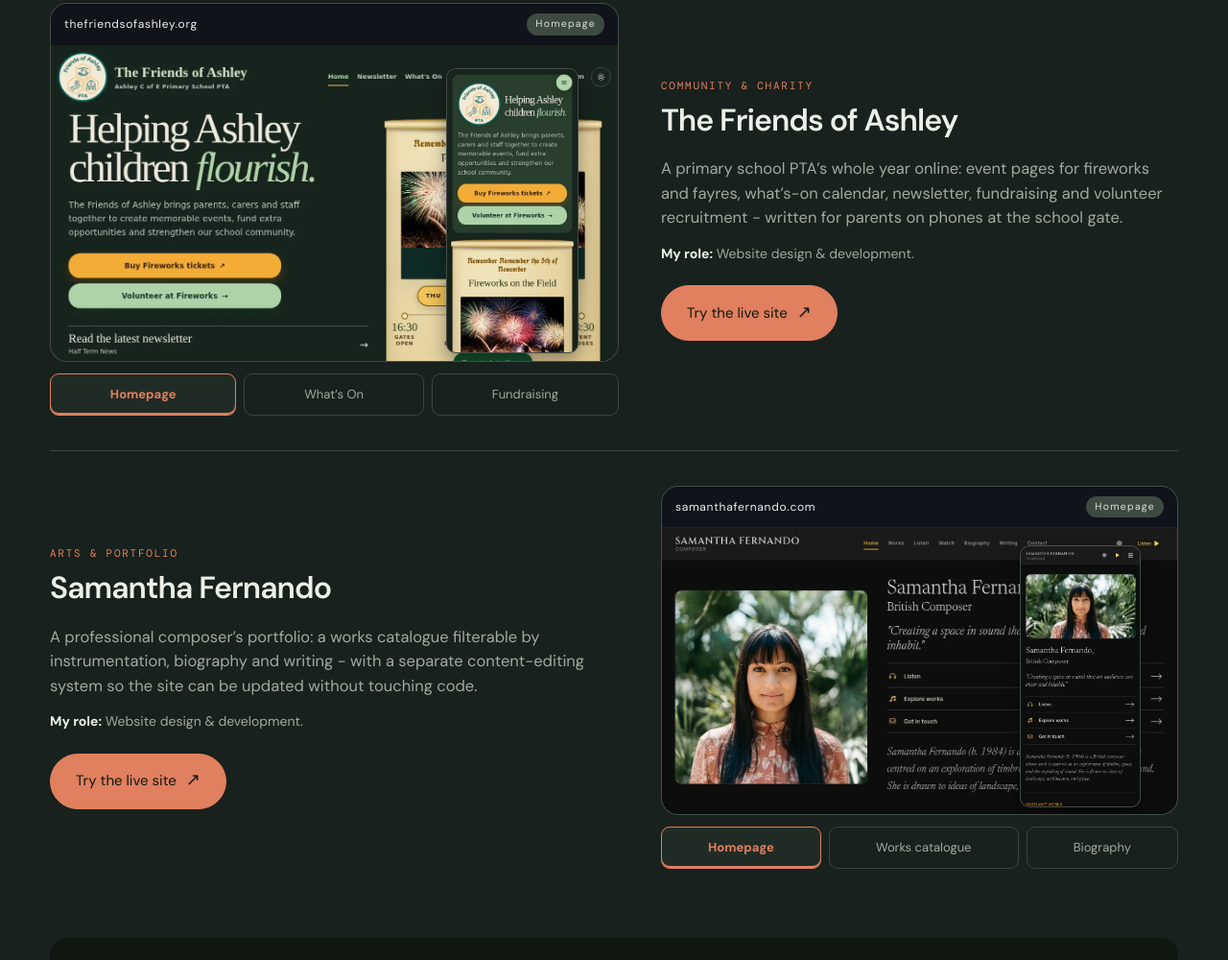
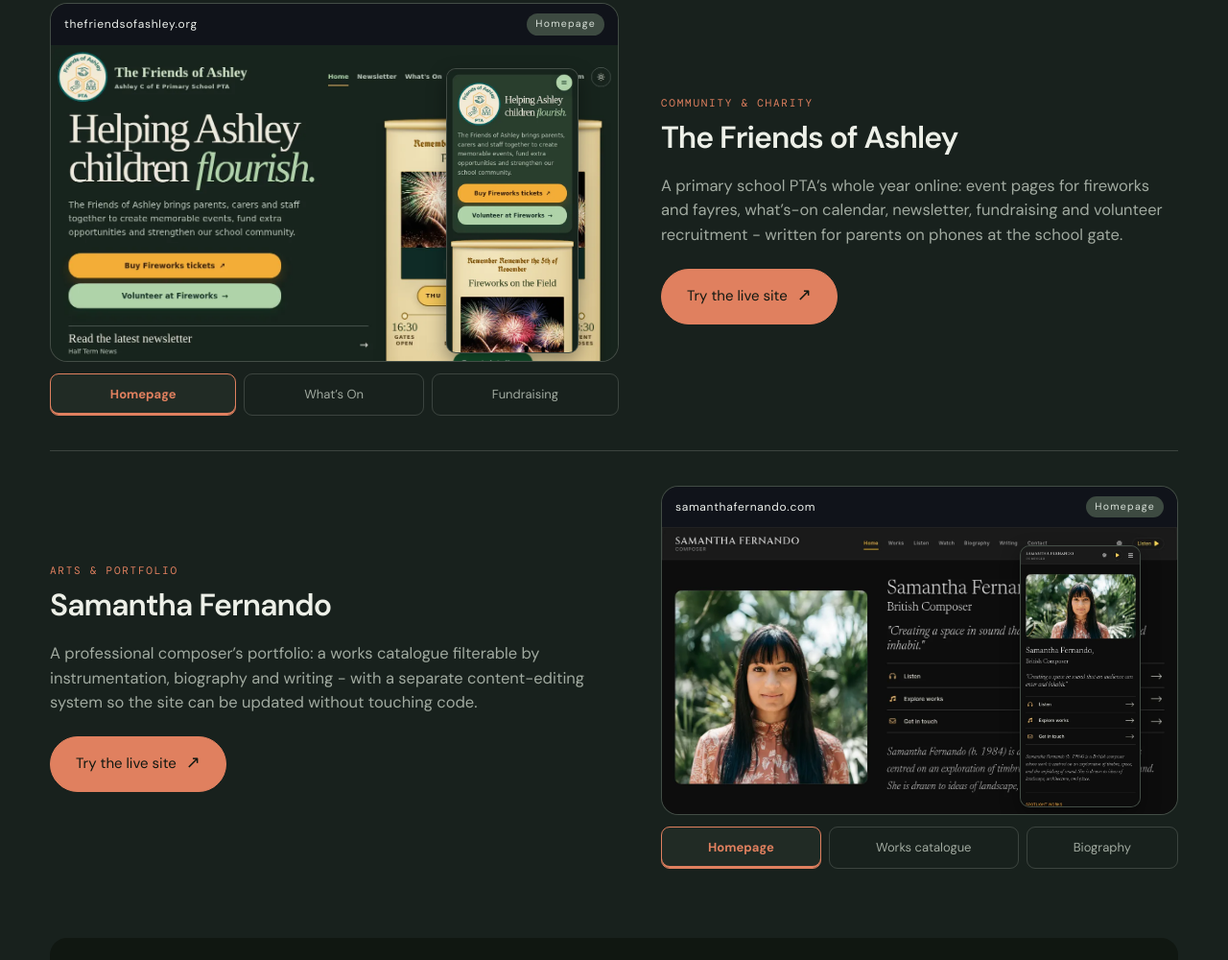
Before and after one commit to nicholascaplan/profile, a website: page index.html in a window 1280 px wide. Shown: the part 776-1776 px from the top of the page at 96% size. Drawn offline with Linux system fonts and the light colour scheme.

Commit message:
Remove redundant project role copy

```diff
--- a/assets/css/site.css
+++ b/assets/css/site.css
@@ -177,8 +177,6 @@ button { color: inherit; font: inherit; }
 .case-copy .kicker, .kicker { color: var(--accent-ink); font-family: var(--mono); font-size: 11px; letter-spacing: .16em; text-transform: uppercase; }
 .case-heading h2 { font-family: var(--display); font-size: 32px; font-weight: 600; letter-spacing: -.03em; line-height: 1.1; margin: 10px 0 0; }
 .case-copy p { color: var(--muted); font-size: 16.5px; line-height: 1.55; margin: 8px 0 0; }
-.case-copy .case-role { font-size: 14px; margin-top: 14px; }
-.case-role strong { color: var(--ink); }
 .case-copy .button { margin-top: 22px; }
 
 /* "Built by an engineering leader" strip linking to the experience page. */
@@ -407,7 +405,6 @@ body[data-mobile="true"] .shot-mob { border-radius: 8px; }
 body[data-mobile="true"] .thumb { padding: 10px; }
 body[data-mobile="true"] .case-heading h2 { font-size: 26px; margin: 8px 0 0; }
 body[data-mobile="true"] .case-copy p { font-size: 16px; line-height: 1.55; margin-top: 0; }
-body[data-mobile="true"] .case-copy .case-role { margin-top: 14px; }
 body[data-mobile="true"] .case-copy .button { display: flex; margin: 18px 0 0; }
 body[data-mobile="true"] .credstrip { align-items: flex-start; border-radius: 12px; flex-direction: column; gap: 10px; margin: 22px 20px 40px; padding: 18px; width: calc(100% - 40px); }
 body[data-mobile="true"] .credstrip .l { font-size: 13px; }
--- a/index.html
+++ b/index.html
@@ -94,7 +94,6 @@
           </div>
           <div class="case-copy">
             <p>A primary school PTA&rsquo;s whole year online: event pages for fireworks and fayres, what&rsquo;s-on calendar, newsletter, fundraising and volunteer recruitment - written for parents on phones at the school gate.</p>
-            <p class="case-role"><strong>My role:</strong> Website design &amp; development.</p>
             <a class="button button-primary" href="https://www.thefriendsofashley.org/" target="_blank" rel="noreferrer"><span class="cta-label">Try the live <span class="cta-end">site<span class="cta-icon" aria-hidden="true">↗</span></span></span></a>
           </div>
         </article>
@@ -118,7 +117,6 @@
           </div>
           <div class="case-copy">
             <p>A professional composer&rsquo;s portfolio: a works catalogue filterable by instrumentation, biography and writing - with a separate content-editing system so the site can be updated without touching code.</p>
-            <p class="case-role"><strong>My role:</strong> Website design &amp; development.</p>
             <a class="button button-primary" href="https://www.samanthafernando.com/" target="_blank" rel="noreferrer"><span class="cta-label">Try the live <span class="cta-end">site<span class="cta-icon" aria-hidden="true">↗</span></span></span></a>
           </div>
         </article>
```
Also changed, not shown: tests/content.test.mjs (+1 -1 lines).
